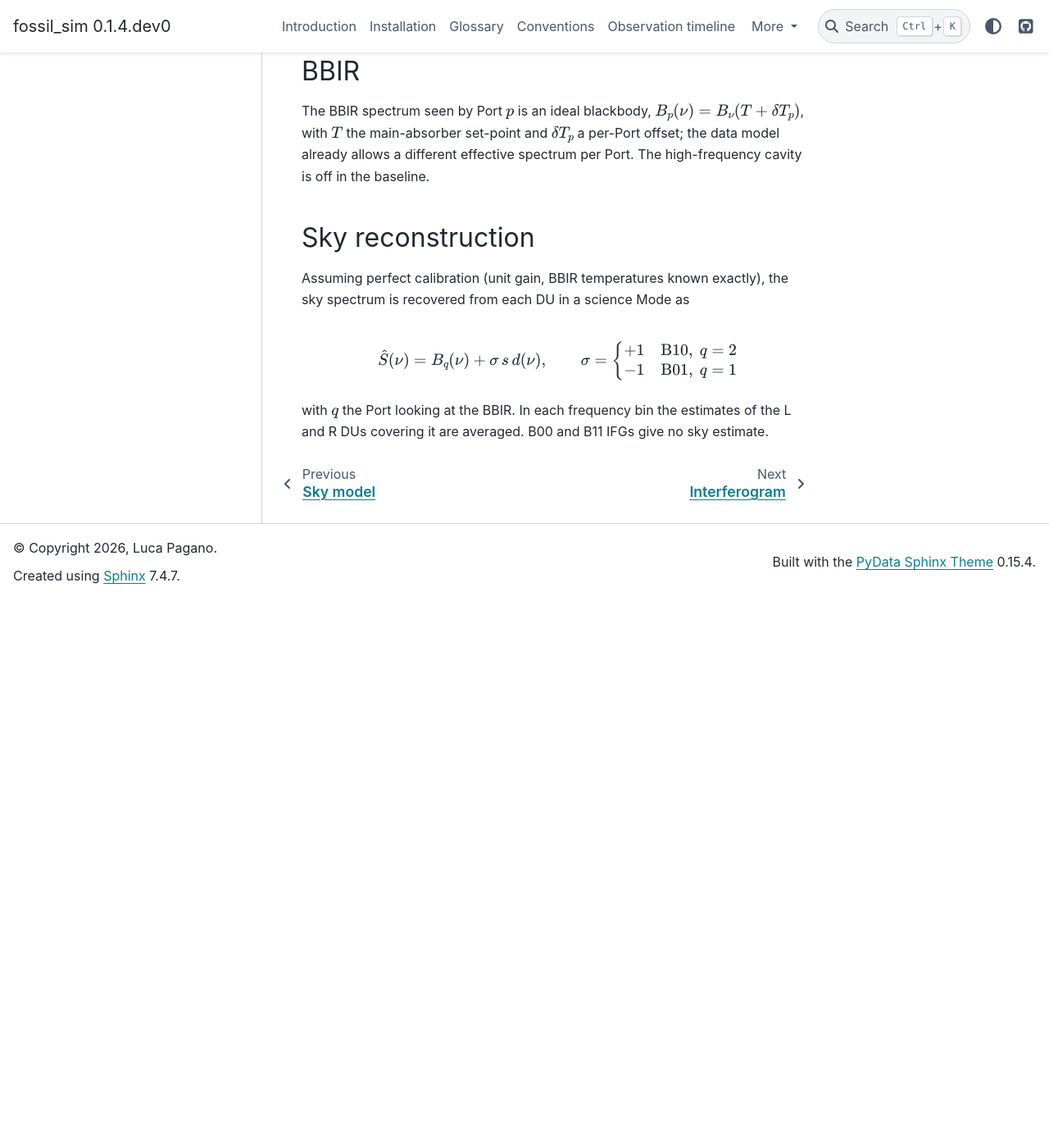
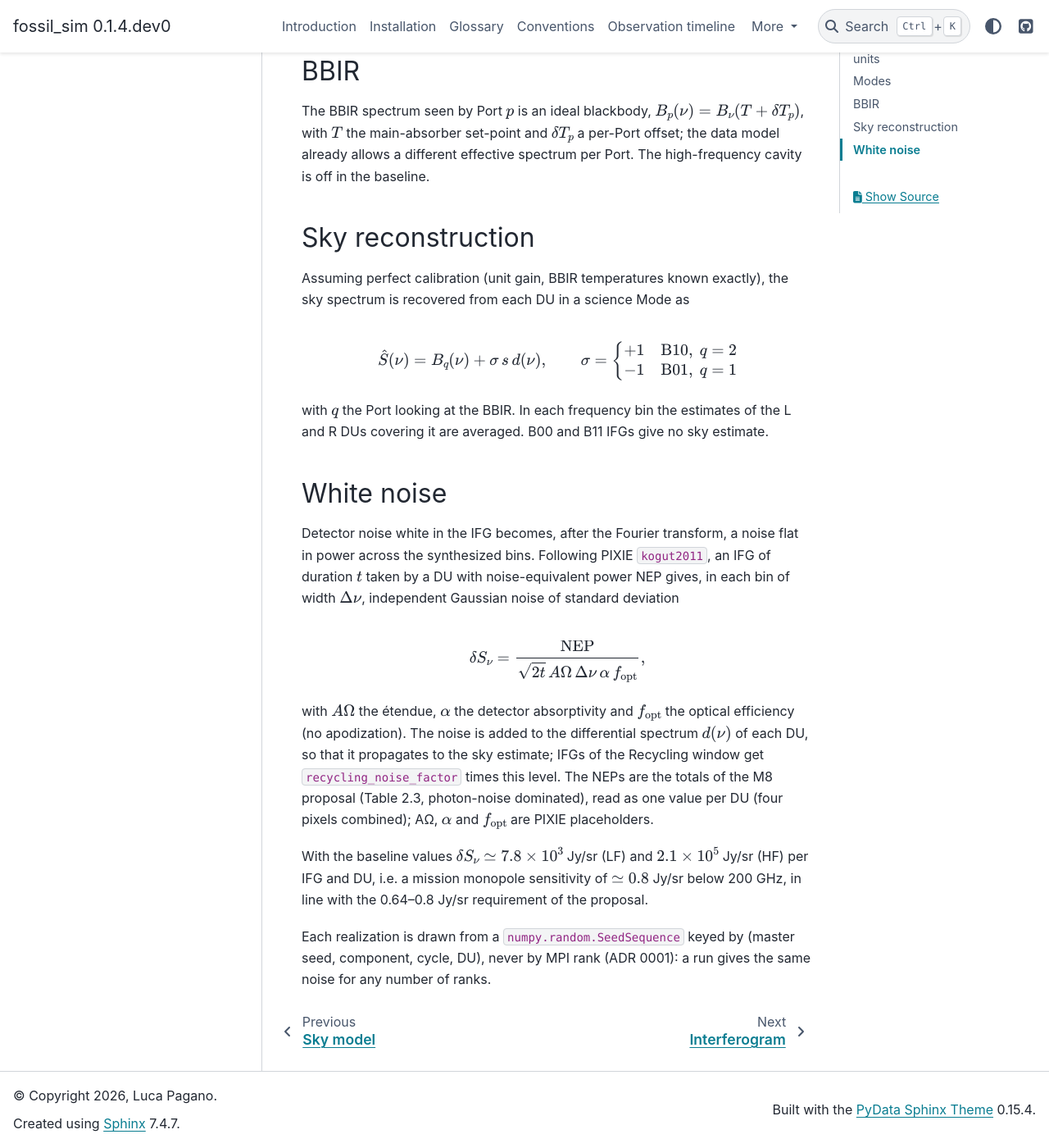
Before and after one commit to paganol/fossil_sim, a Sphinx documentation site: the page built from docs/concepts/instrument.md, in a window 1280 px wide and 1400 px high, scrolled down 1318 px. Shown: the whole window at 82% size. Built offline with Sphinx 7.4.7 and the PyData theme 0.15.4, drawn with Linux system fonts in a browser that asks for light colours; pages that are not in the unit, such as notebooks, are missing from menus; cross-references to code outside the pages are shown as plain code; before the commit the page ends 2049 px from its top, so only the background shows below that; some of the changed text lies outside the part shown.

Commit message:
Document the white noise and the variance maps
Co-Authored-By: Claude Opus 5.5 <noreply@anthropic.com>

```diff
--- a/docs/concepts/instrument.md
+++ b/docs/concepts/instrument.md
@@ -15,7 +15,8 @@ P_R(x) \propto \int \left[I_1 + I_2 - (I_1 - I_2)\cos\frac{2\pi\nu x}{c}\right]
 $$
 
 with $x$ the optical path difference and $w(\nu)$ the band. A dichroic at each
-output splits the band at 300 GHz into a low-frequency and a high-frequency
+output splits the band at 200 GHz (30–2000 GHz band,
+M8 proposal) into a low-frequency and a high-frequency
 detector unit: LF-L, HF-L, LF-R, HF-R. In the spectral domain each DU measures
 the differential spectrum
 
@@ -64,3 +65,32 @@ $$
 with $q$ the Port looking at the BBIR. In each frequency bin the estimates of
 the L and R DUs covering it are averaged. B00 and B11 IFGs give no sky
 estimate.
+
+## White noise
+
+Detector noise white in the IFG becomes, after the Fourier transform, a noise
+flat in power across the synthesized bins. Following PIXIE
+{cite}`kogut2011`, an IFG of duration $t$ taken by a DU with noise-equivalent
+power NEP gives, in each bin of width $\Delta\nu$, independent Gaussian noise
+of standard deviation
+
+$$
+\delta S_\nu = \frac{\mathrm{NEP}}{\sqrt{2t}\, A\Omega\, \Delta\nu\, \alpha\, f_\mathrm{opt}},
+$$
+
+with $A\Omega$ the étendue, $\alpha$ the detector absorptivity and
+$f_\mathrm{opt}$ the optical efficiency (no apodization). The noise is added
+to the differential spectrum $d(\nu)$ of each DU, so that it propagates to
+the sky estimate; IFGs of the Recycling window get `recycling_noise_factor`
+times this level. The NEPs are the totals of the M8 proposal (Table 2.3,
+photon-noise dominated), read as one value per DU (four pixels combined); AΩ,
+$\alpha$ and $f_\mathrm{opt}$ are PIXIE placeholders.
+
+With the baseline values $\delta S_\nu \simeq 7.8\times10^{3}$ Jy/sr (LF) and
+$2.1\times10^{5}$ Jy/sr (HF) per IFG and DU, i.e. a mission monopole
+sensitivity of $\simeq 0.8$ Jy/sr below 200 GHz, in line with the
+0.64–0.8 Jy/sr requirement of the proposal.
+
+Each realization is drawn from a `numpy.random.SeedSequence` keyed by
+(master seed, component, cycle, DU), never by MPI rank (ADR 0001): a run gives
+the same noise for any number of ranks.
```
Also changed, not shown: docs/api.md (+6 -0 lines), docs/concepts/mapmaking.md (+5 -0 lines), docs/configuration.md (+1 -0 lines), docs/introduction.md (+2 -2 lines), docs/validation.md (+4 -0 lines).
